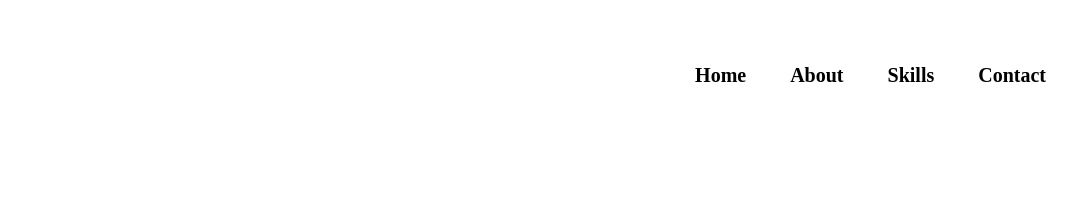
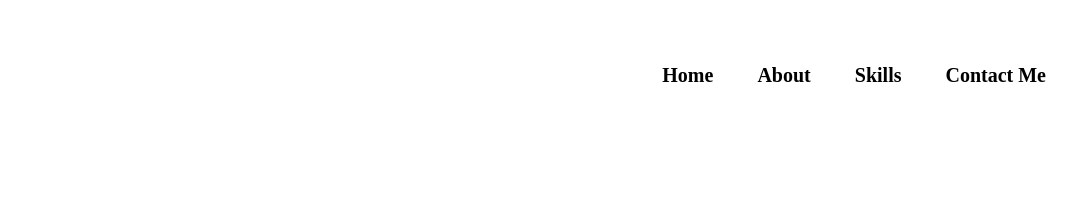
Before and after one commit to lakshmi1129/port_sept, a plain HTML site: page index.html in a window 1280 px wide. Shown: the top 219 px of the page, 214-1280 px from the left. Drawn offline with nearby package versions, Linux system fonts and the light colour scheme; a web font is replaced by a local one.

Commit message:
portfolip v2

```diff
--- a/index.html
+++ b/index.html
@@ -39,7 +39,7 @@
                 <li class="list-items"><a class="links" href="#home">Home</a></li>
                 <li class="list-items"><a class="links" href="#about">About</a></li>
                 <li class="list-items"><a class="links" href="#skills">Skills</a></li>
-                <li class="list-items"><a class="links" href="#contact">Contact</a></li>
+                <li class="list-items"><a class="links" href="#contact">Contact Me</a></li>
 
             </ul>
         </nav>
```
Also changed, not shown: mearnNote.txt.
